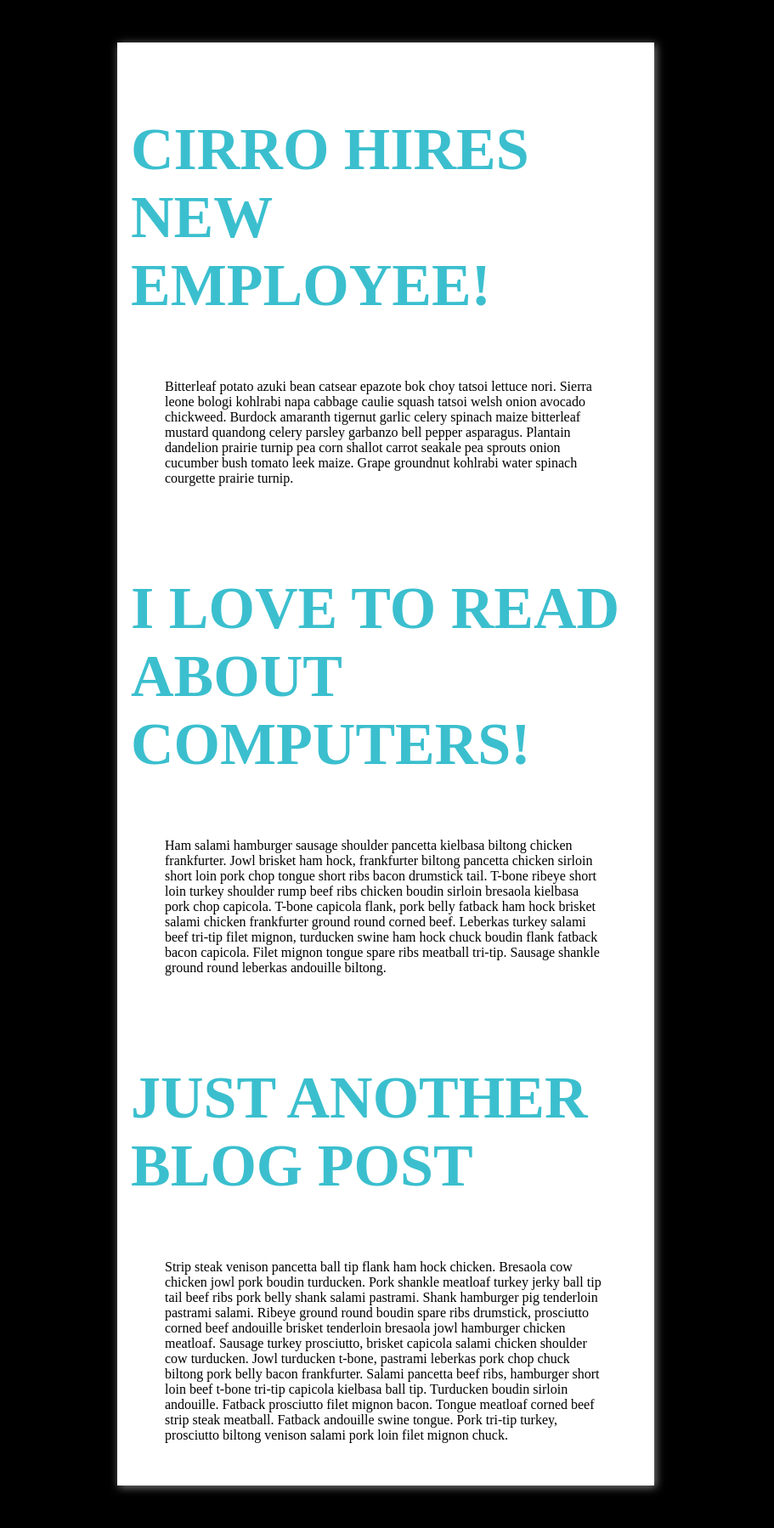
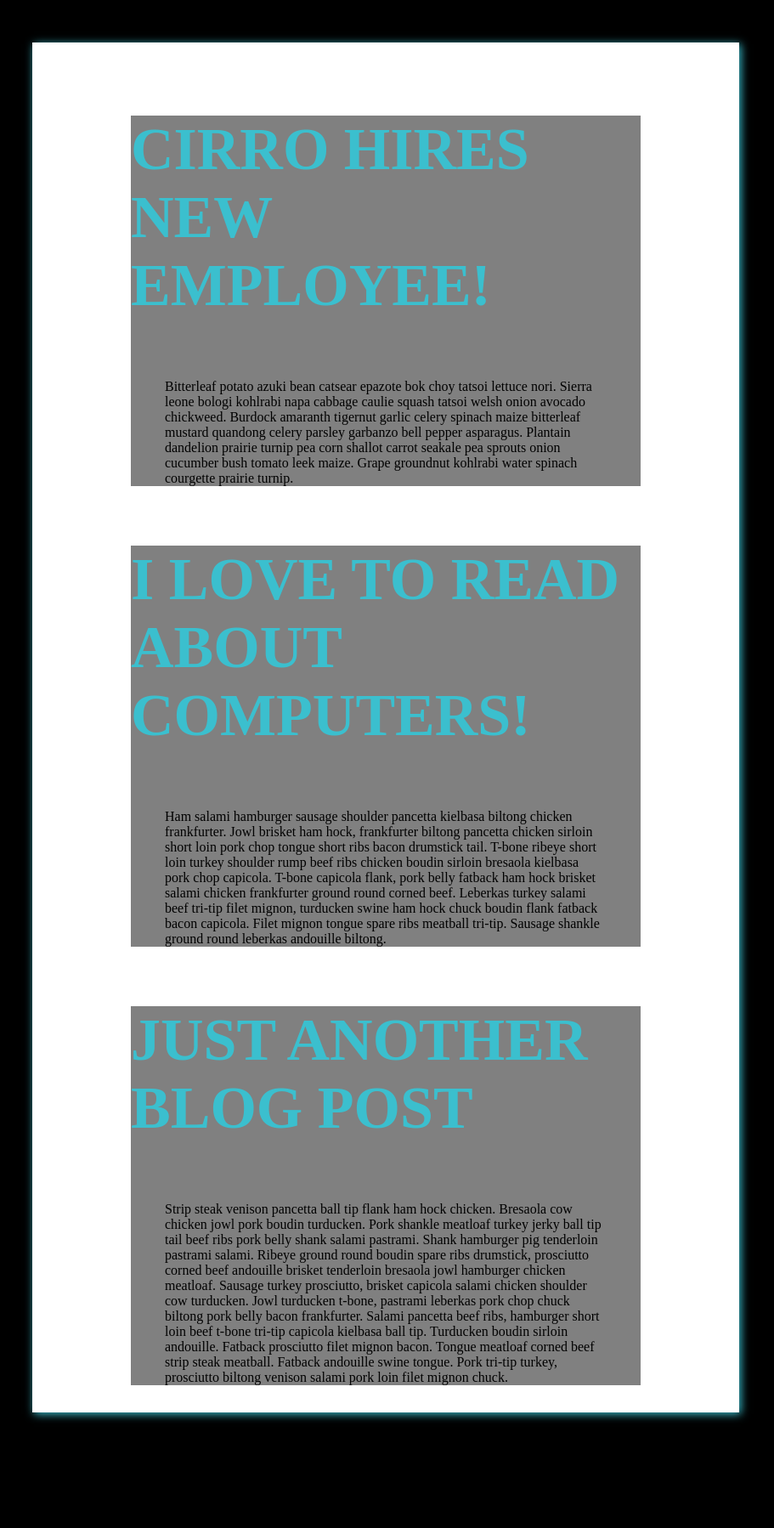
Before and after one commit to Liz303/dev, a PHP site: page / in a window 1280 px wide. Shown: the whole page at 85% size, without its empty margins (186-1097 px from the left). After the commit the page ends 1672 px from the top, so only its background shows below. Run offline with PHP 8.4, Linux system fonts and the light colour scheme; some libraries are stand-ins or nearby versions.

Commit message:
made boxes around blogs

```diff
--- a/css/style.css
+++ b/css/style.css
@@ -3,7 +3,8 @@
 body { background: black; }
 
 .container { height: 100%; background: black; }
-.container .inner { width: 600px; margin: 50px auto; padding: 16px; background: white; -webkit-box-shadow: gray 2px 2px 10px; -moz-box-shadow: gray 2px 2px 10px; box-shadow: gray 2px 2px 10px; }
+.container .inner { width: 800px; margin: 50px auto; padding: 16px; background: white; -webkit-box-shadow: #3bbfce 2px 2px 10px; -moz-box-shadow: #3bbfce 2px 2px 10px; box-shadow: #3bbfce 2px 2px 10px; }
 .container .inner h3 { color: #3bbfce; text-transform: uppercase; font-size: 70px; filter: progid:DXImageTransform.Microsoft.Alpha(Opacity=100); opacity: 1; -webkit-transition: 1s; -moz-transition: 1s; -o-transition: 1s; transition: 1s; }
 .container .inner h3 .has-custom-shadow { text-shadow: rgba(0, 0, 255, 0.2) 1px 1px 0, rgba(0, 0, 255, 0.2) 2px 2px 0, rgba(0, 0, 255, 0.2) 3px 3px 0; }
 .container .inner h3:hover { filter: progid:DXImageTransform.Microsoft.Alpha(Opacity=30); opacity: 0.3; color: black; cursor: pointer; }
+.container .blogpost { width: 600px; margin: 0 auto; background: grey; }
--- a/index.php
+++ b/index.php
@@ -14,9 +14,11 @@
 	//print_r($blog_posts);
 	foreach($blog_posts as $content) {
 
+		print '<div class="blogpost">';
 		print '<h3>' . $content->title . '</h3> ';
 		print '<p> <blockquote>' . $content->body . '</p></blockquote>';
-		print '<br />';
+		print '</div>';
+
 
 
 	}
--- a/sass/style.sass
+++ b/sass/style.sass
@@ -19,11 +19,11 @@
 	height: 100%
 	background: black
 	.inner
-		width: 600px
+		width: 800px
 		margin: 50px auto
 		padding: $padding
 		background: white
-		+box-shadow(gray 2px 2px 10px)
+		+box-shadow($blue 2px 2px 10px)
 
 		h3
 			color: $blue
@@ -37,3 +37,7 @@
 				+opacity(0.3)
 				color: black
 				cursor: pointer
+	.blogpost
+		width: 600px
+		margin: 0 auto
+		background: grey
```
